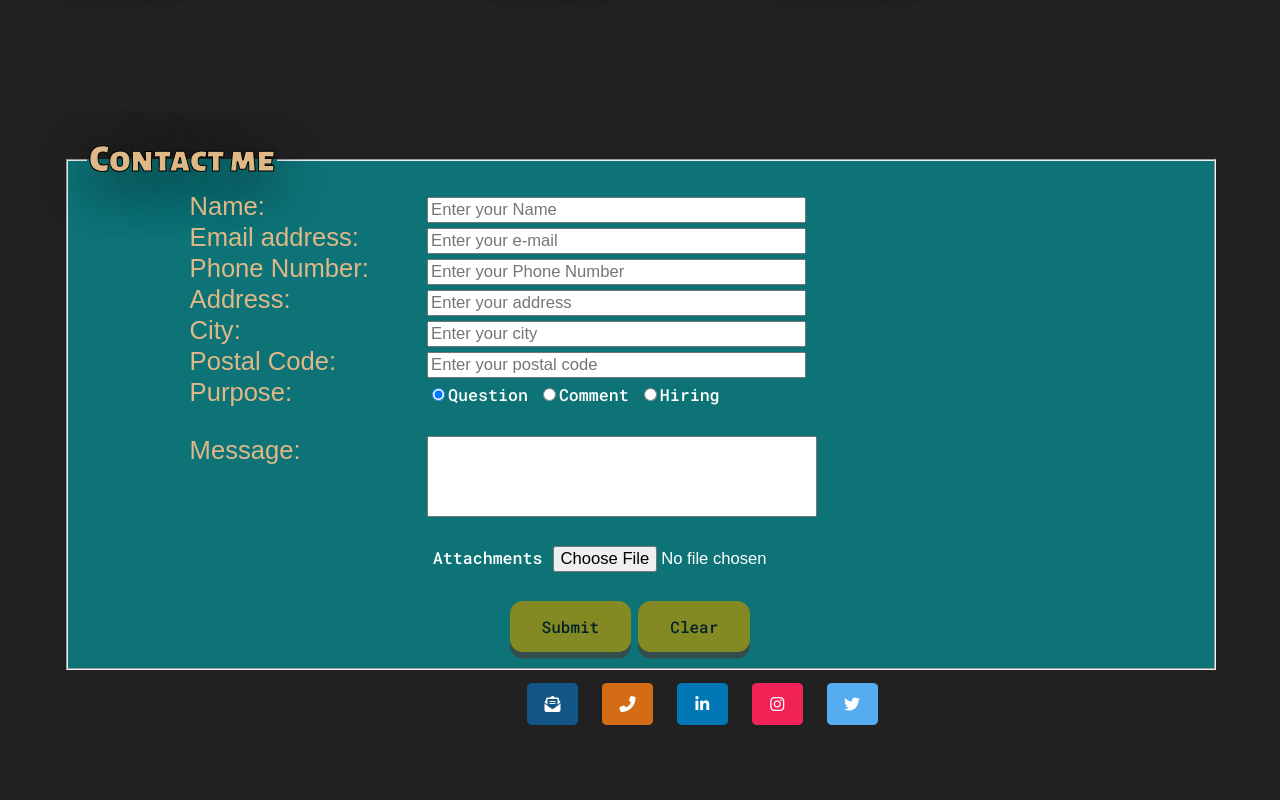
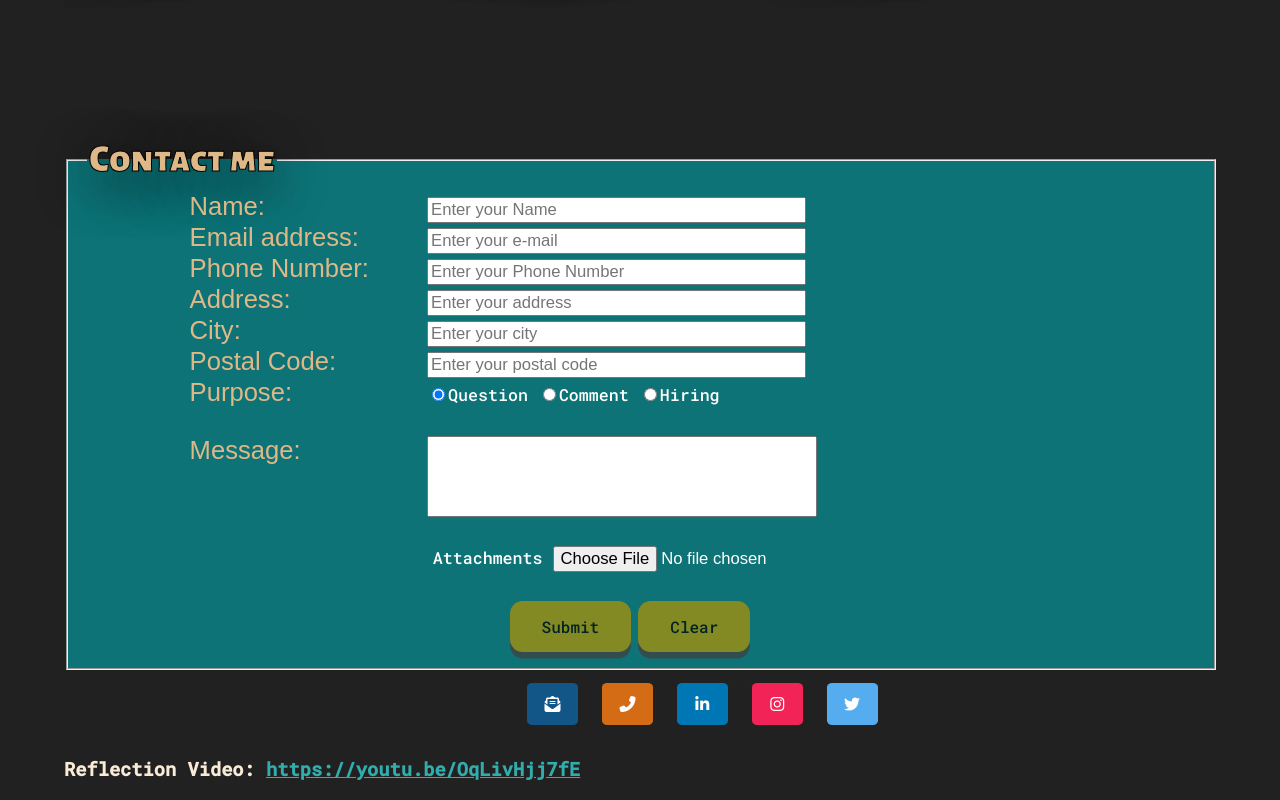
Before and after one commit to Manmehakpreet/Manmehakpreet.github.io, a plain HTML site: page index.html in a window 1280 px wide. Shown: the part 2341-3141 px from the top of the page. Before the commit the page ends 3078 px from the top, so only its background shows below. Drawn offline with Linux system fonts and the light colour scheme; a web font is replaced by a local one.

Commit message:
Add files via upload

```diff
--- a/index.html
+++ b/index.html
@@ -173,6 +173,7 @@
                 <a href="https://www.instagram.com/preetchhina42/" class="fa fa-instagram"></a>
                 <a href="https://twitter.com/preetchhina42" class="fa fa-twitter"></a>
             </div>
+            <h3 style="color: antiquewhite;">Reflection Video: <a style="color: rgb(50, 173, 173);" href="https://youtu.be/OqLivHjj7fE">https://youtu.be/OqLivHjj7fE</a> </h3>
         </footer>
         <script src="data.js"></script>
         <script src="observations.js"></script>
```
